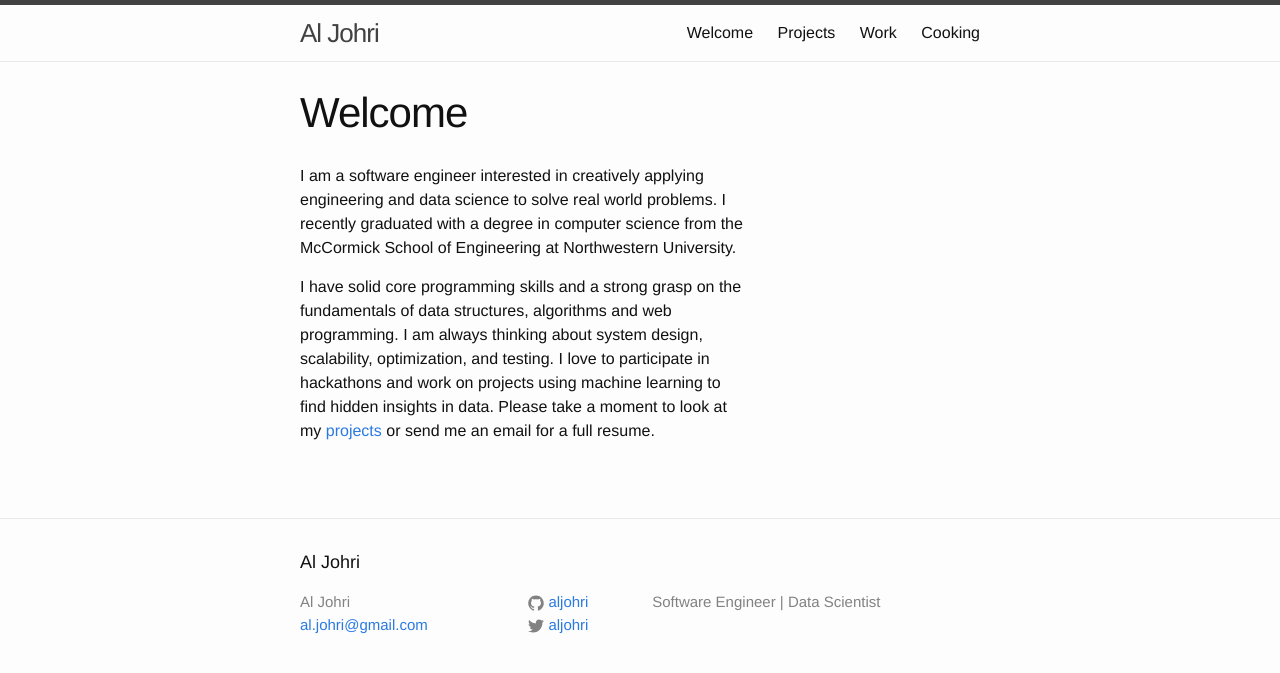
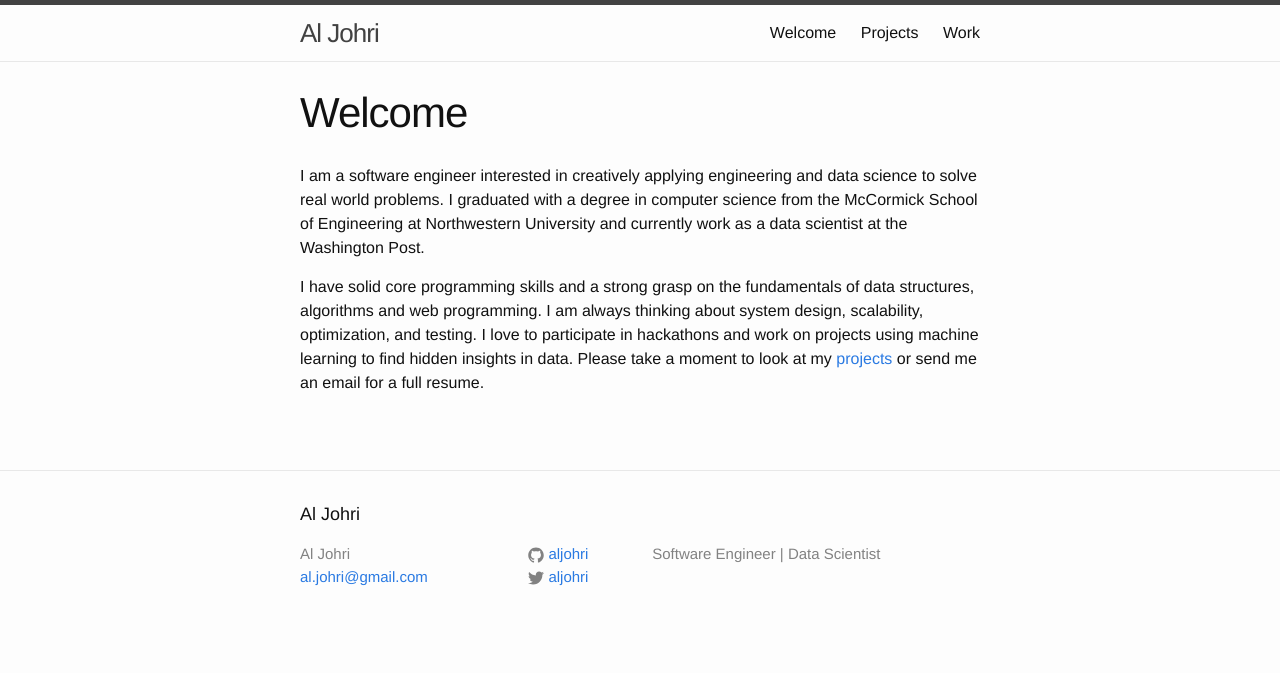
Before and after one commit to AlJohri/aljohri.github.io, a Jekyll site: the page built from index.html, in a window 1280 px wide. Shown: the top 673 px of the page. Built offline with Jekyll 4.4.1, drawn with Linux system fonts in a browser that asks for light colours.

Commit message:
update homepage, remove cooking

```diff
--- a/_includes/header.html
+++ b/_includes/header.html
@@ -16,9 +16,11 @@
       <div class="trigger">
         {% assign sorted_pages = site.pages | sort:"order" %}
         {% for page in sorted_pages %}
+          {% unless page.title == "Cooking" %}
           {% if page.title %}
           <a class="page-link" href="{{ page.url | prepend: site.baseurl }}">{{ page.title }}</a>
           {% endif %}
+          {% endunless %}
         {% endfor %}
       </div>
     </nav>
--- a/_sass/_homepage.scss
+++ b/_sass/_homepage.scss
@@ -1,5 +1,5 @@
 section.homepage {
   @include outer-container;
-  aside { @include span-columns(4); }
-  article { @include span-columns(8); }
+  // aside { @include span-columns(4); }
+  article { @include span-columns(12); }
 }
--- a/index.html
+++ b/index.html
@@ -6,7 +6,7 @@ order: 0
 
 <section class="homepage">
 	<article>
-		<p> I am a software engineer interested in creatively applying engineering and data science to solve real world problems. I recently graduated with a degree in computer science from the McCormick School of Engineering at Northwestern University.</p>
-		<p> I have solid core programming skills and a strong grasp on the fundamentals of data structures, algorithms and web programming. I am always thinking about system design, scalability, optimization, and testing. I love to participate in hackathons and work on projects using machine learning to find hidden insights in data. Please take a moment to look at my <a href="projects/"> projects</a> or send me an email for a full resume.</p>
+		<p>I am a software engineer interested in creatively applying engineering and data science to solve real world problems. I graduated with a degree in computer science from the McCormick School of Engineering at Northwestern University and currently work as a data scientist at the Washington Post.</p>
+		<p>I have solid core programming skills and a strong grasp on the fundamentals of data structures, algorithms and web programming. I am always thinking about system design, scalability, optimization, and testing. I love to participate in hackathons and work on projects using machine learning to find hidden insights in data. Please take a moment to look at my <a href="projects/"> projects</a> or send me an email for a full resume.</p>
 	</article>
 </section>
```
Also changed, not shown: 1 other file.
